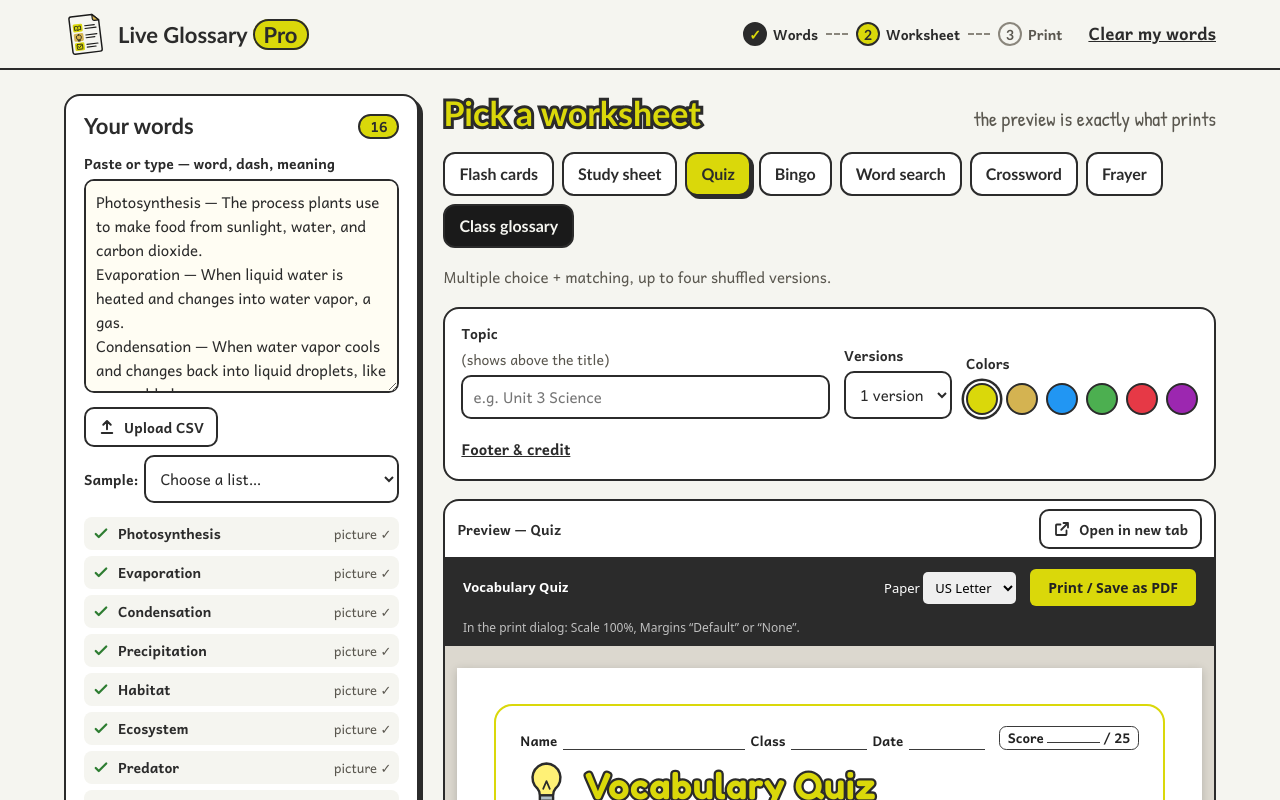
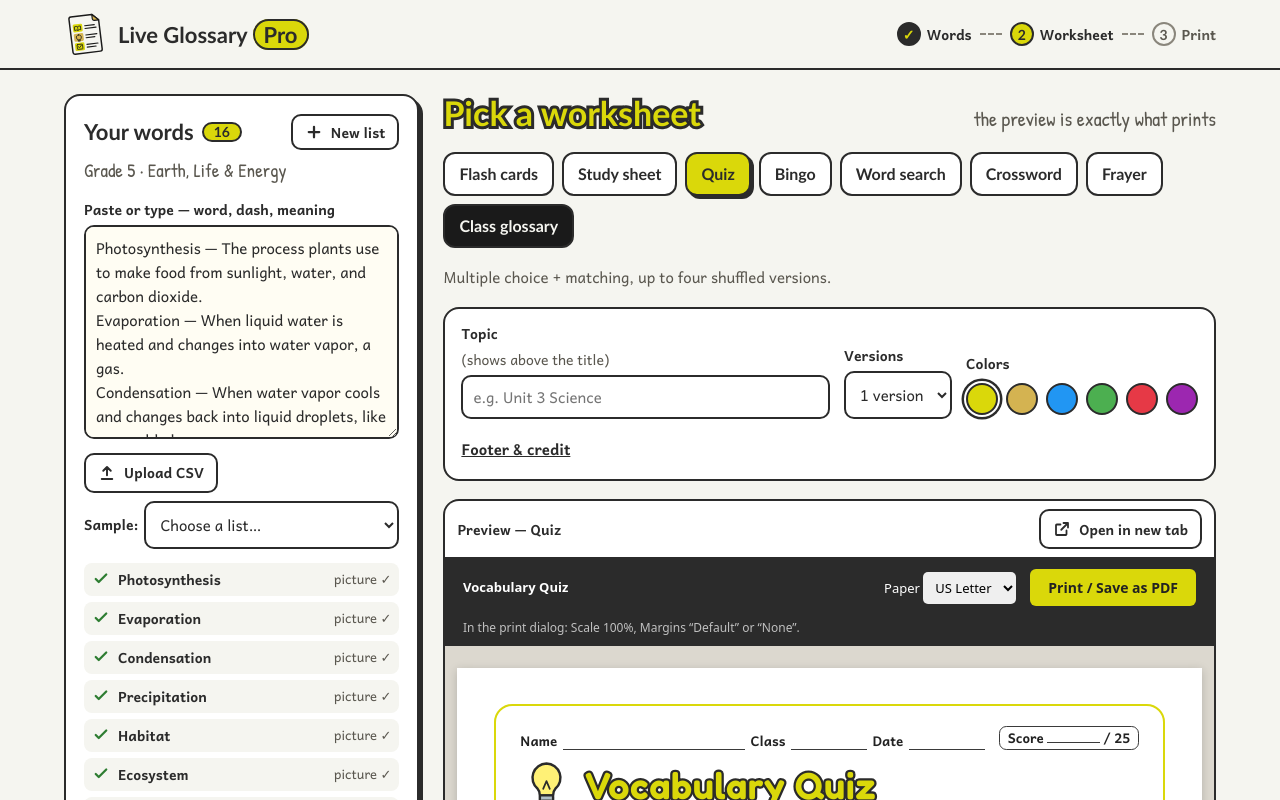
Before and after one commit to DangerLabKing/liveglossarypro, a React (Vite) app: page / in a window 1280 px wide. Both pictures are taken after a click on the button "Try a sample list". Shown: the top 800 px of the page. Built offline with nearby package versions, Linux system fonts and the light colour scheme; a web font is replaced by a local one.

Commit message:
List bar, New List button, Undo

```diff
--- a/src/App.jsx
+++ b/src/App.jsx
@@ -7,7 +7,14 @@
 //
 // The word list (`rows`) lives here so it survives moving between the pages.
 // It is kept in memory only — never uploaded, never saved — and disappears
-// when the tab is closed (or when "Clear my words" is pressed).
+// when the tab is closed.
+//
+// Keeping teachers oriented (so a list is never "lost" or "stuck"):
+//   • the list has a name (sample title, file name, or the Topic box)
+//   • the home page shows a "You have N words in progress" bar while words are loaded,
+//     and the header button becomes "Back to my words (N)"
+//   • replacing or clearing a list (New list, sample, upload) shows an Undo message
+//   • the browser warns before closing/refreshing the tab while words are loaded
 //
 // Where things are:
 //   src/content/site.js   formats, colours, sample lists, store links (edit freely)
@@ -16,12 +23,15 @@
 //   src/worksheets/       everything that builds the downloadable files
 //   src/styles/site.css   the look of the website
 // ═══════════════════════════════════════════════════════════════════════════
-import { useEffect, useState } from 'react';
+import { useEffect, useRef, useState } from 'react';
 import { SiteHeader, SiteFooter } from './components/Layout.jsx';
 import { Landing } from './components/Landing.jsx';
 import { Workspace } from './components/Workspace.jsx';
+import { UndoToast } from './components/UndoToast.jsx';
 
-export const APP_VERSION = '2.0.0';
+export const APP_VERSION = '2.1.0';
+
+const UNDO_SECONDS = 10;   // how long the "Undo" message stays up
 
 // Which page the address bar points at.
 const pageFromPath = () => (window.location.pathname.replace(/\/+$/, '') === '/make' ? 'make' : 'home');
@@ -29,8 +39,11 @@ const pageFromPath = () => (window.location.pathname.replace(/\/+$/, '') === '/m
 export default function App() {
   const [page, setPage] = useState(pageFromPath);
   const [rows, setRows] = useState([]);            // the word list: [{ term, description, icon? }]
+  const [listName, setListName] = useState('');    // e.g. "Grade 7 · Ratios & Expressions" or a file name
   const [listKey, setListKey] = useState(0);       // bump to refill the words panel with a new list
   const [downloaded, setDownloaded] = useState(false);
+  const [undo, setUndo] = useState(null);          // { message, rows, name } — the list before the last replace
+  const undoTimer = useRef(null);
 
   // Back/forward buttons
   useEffect(() => {
@@ -38,6 +51,15 @@ export default function App() {
     window.addEventListener('popstate', onPop);
     return () => window.removeEventListener('popstate', onPop);
   }, []);
+
+  // Warn before the tab is closed or refreshed while a list is loaded
+  // (the words only live in this tab, so leaving would lose them).
+  useEffect(() => {
+    if (!rows.length) return;
+    const warn = (e) => { e.preventDefault(); e.returnValue = ''; };
+    window.addEventListener('beforeunload', warn);
+    return () => window.removeEventListener('beforeunload', warn);
+  }, [rows.length]);
 
   /** Move to a page without reloading. Optional `section` scrolls to an id on the home page. */
   const go = (path, section) => {
@@ -49,20 +71,63 @@ export default function App() {
     });
   };
 
+  /** Show the Undo message for a few seconds, remembering the list it can bring back. */
+  const offerUndo = (message, oldRows, oldName) => {
+    clearTimeout(undoTimer.current);
+    if (!oldRows.length) { setUndo(null); return; }          // nothing was lost — no need for Undo
+    setUndo({ message, rows: oldRows, name: oldName });
+    undoTimer.current = setTimeout(() => setUndo(null), UNDO_SECONDS * 1000);
+  };
+
+  /**
+   * Swap in a whole new list (or an empty one) and offer Undo.
+   * @param newRows  the new word list ([] = start fresh)
+   * @param name     the new list's name
+   * @param message  what the Undo message says, e.g. "List cleared"
+   * @param refill   true = refill the words panel's text box from newRows.
+   *                 (Upload/sample inside the panel fill the box themselves, so they pass false.)
+   */
+  const replaceList = (newRows, name, message, refill = true) => {
+    offerUndo(message, rows, listName);
+    setRows(newRows);
+    setListName(name);
+    setDownloaded(false);
+    if (refill) setListKey(k => k + 1);
+  };
+
+  /** Typing in the words box: just update the list (no Undo — that's ordinary editing). */
+  const editRows = (newRows) => {
+    setRows(newRows);
+    if (!newRows.length) setListName('');                     // box emptied by hand → list has no name any more
+  };
+
+  const undoReplace = () => {
+    if (!undo) return;
+    clearTimeout(undoTimer.current);
+    setRows(undo.rows);
+    setListName(undo.name);
+    setListKey(k => k + 1);
+    setUndo(null);
+  };
+
   /** Load one of the sample lists and open the worksheet screen. */
   const loadSample = (list) => {
-    setRows(list.words.map(([term, description]) => ({ term, description })));
-    setListKey(k => k + 1);
+    replaceList(list.words.map(([term, description]) => ({ term, description })), `${list.grade} · ${list.title}`,
+      `Switched to “${list.title}”`);
     go('/make');
   };
 
-  const clearWords = () => { setRows([]); setListKey(k => k + 1); setDownloaded(false); };
+  /** "Start a new list": empty the list (with Undo) and open the worksheet screen. */
+  const newList = () => {
+    replaceList([], '', 'List cleared');
+    go('/make');
+  };
 
   return (
     <>
       <a href="#content" className="sr-only">Skip to content</a>
       {page === 'home' ? (
-        <SiteHeader go={go} />
+        <SiteHeader go={go} wordCount={rows.length} />
       ) : (
         <SiteHeader go={go}>
           {/* step indicator: Words → Worksheet → Print */}
@@ -73,15 +138,16 @@ export default function App() {
             <li className="dash" aria-hidden="true" />
             <li className={downloaded ? 'now' : 'later'}><span className="dot">3</span>Print</li>
           </ol>
-          {rows.length > 0 && <button type="button" className="link-btn" onClick={clearWords}>Clear my words</button>}
         </SiteHeader>
       )}
       <div id="content">
         {page === 'home'
-          ? <Landing go={go} loadSample={loadSample} />
-          : <Workspace rows={rows} setRows={setRows} listKey={listKey} onDownloaded={() => setDownloaded(true)} />}
+          ? <Landing go={go} loadSample={loadSample} rows={rows} listName={listName} newList={newList} />
+          : <Workspace rows={rows} editRows={editRows} replaceList={replaceList} newList={newList}
+              listName={listName} listKey={listKey} onDownloaded={() => setDownloaded(true)} />}
       </div>
       <SiteFooter go={go} />
+      {undo && <UndoToast message={undo.message} onUndo={undoReplace} onClose={() => setUndo(null)} />}
     </>
   );
 }
--- a/src/components/Icons.jsx
+++ b/src/components/Icons.jsx
@@ -50,3 +50,7 @@ export const LevelsIcon = () => (
 export const PenIcon = () => (
   <svg {...base}><path d="M4 20h4L19 9l-4-4L4 16z" stroke="#2B2B2B" strokeWidth="2.2" /></svg>
 );
+
+export const PlusIcon = ({ color = 'currentColor' }) => (
+  <svg width="16" height="16" viewBox="0 0 24 24" fill="none" stroke={color} strokeWidth="3" strokeLinecap="round" aria-hidden="true"><path d="M12 5v14M5 12h14" /></svg>
+);
--- /dev/null
+++ b/src/components/UndoToast.jsx
@@ -0,0 +1,20 @@
+// ═══════════════════════════════════════════════════════════════════════════
+// UNDO MESSAGE  — "List cleared · Undo"
+// Pops up at the bottom of the screen for a few seconds after a list is
+// cleared or replaced (App.jsx decides when, and how long).
+// ═══════════════════════════════════════════════════════════════════════════
+
+/**
+ * @param message  e.g. "List cleared" or "Switched to “Ratios & Expressions”"
+ * @param onUndo   bring the previous list back
+ * @param onClose  hide the message
+ */
+export function UndoToast({ message, onUndo, onClose }) {
+  return (
+    <div className="undo-toast" role="status" aria-live="polite">
+      <span>{message}</span>
+      <button type="button" className="btn btn-gold btn-small" onClick={onUndo}>Undo</button>
+      <button type="button" className="close" aria-label="Dismiss" onClick={onClose}>×</button>
+    </div>
+  );
+}
--- a/src/components/WordsPanel.jsx
+++ b/src/components/WordsPanel.jsx
@@ -4,33 +4,40 @@
 // Three ways in:  paste/type in the box · Upload CSV · pick a sample list
 // One list out:   `rows` (owned by App.jsx) — every format is built from it.
 // Two ways out:   Save list (CSV) · Copy list
+// "New list" (top right) empties everything; App.jsx shows an Undo message.
+// Uploading or picking a sample over existing words also gets an Undo.
 //
 // The text box and the list stay in sync: typing re-reads the box; uploading
 // or picking a sample rewrites the box. Pictures chosen in a CSV "Icon" column
 // are remembered per word, so editing the box doesn't lose them.
 // ═══════════════════════════════════════════════════════════════════════════
 import { useMemo, useRef, useState } from 'react';
-import { readWordList, toCSV, toText, LIMITS } from '../lib/words.js';
+import { readWordList, toCSV, toText, cleanText, LIMITS } from '../lib/words.js';
 import { saveBlob, today, slugify, copyText } from '../lib/files.js';
 import { pickIcon } from '../worksheets/clipart.js';
 import { SAMPLE_LISTS } from '../content/site.js';
-import { CheckIcon, WarnIcon, DownloadIcon, CopyIcon, UploadIcon } from './Icons.jsx';
+import { CheckIcon, WarnIcon, DownloadIcon, CopyIcon, UploadIcon, PlusIcon } from './Icons.jsx';
 
 const SHOW_MAX = 200;   // how many words to list in the checklist (all are still used)
 
 /**
- * @param rows       current word list [{ term, description, icon? }]
- * @param setRows    replace the word list
- * @param listName   name of the list (topic), used for file names
+ * @param rows         current word list [{ term, description, icon? }]
+ * @param editRows     update the list as the box is typed in
+ * @param replaceList  (rows, name, undoMessage, refill) — swap in a whole new list, with Undo
+ * @param newList      empty the list, with Undo
+ * @param listName     name of the list (sample title, file name or Topic) — shown under the
+ *                     heading and used for file names
  * When another part of the app swaps the whole list (e.g. a sample picked on
- * the home page), App.jsx re-creates this panel, so the box is refilled.
+ * the home page, or Undo), App.jsx re-creates this panel, so the box is refilled.
  */
-export function WordsPanel({ rows, setRows, listName }) {
+export function WordsPanel({ rows, editRows, replaceList, newList, listName }) {
   const [text, setText] = useState(() => toText(rows));
   const [problems, setProblems] = useState([]);
   const [notes, setNotes] = useState([]);
   const [flash, setFlash] = useState('');
-  const icons = useRef(new Map());            // word (lower case) → picture name from an Icon column
+  // word (lower case) → picture name from an Icon column. Starts from the rows we were given,
+  // so pictures survive Undo and moving between pages.
+  const icons = useRef(new Map(rows.filter(r => r.icon).map(r => [r.term.toLowerCase(), r.icon])));
   const fileInput = useRef(null);
   const typingTimer = useRef(null);
 
@@ -41,7 +48,7 @@ export function WordsPanel({ rows, setRows, listName }) {
       if (r.icon) icons.current.set(r.term.toLowerCase(), r.icon);
       else if (icons.current.has(r.term.toLowerCase())) r.icon = icons.current.get(r.term.toLowerCase());
     });
-    setRows(res.rows);
+    editRows(res.rows);
     setProblems(res.problems);
     setNotes(res.notes);
   };
@@ -61,11 +68,14 @@ export function WordsPanel({ rows, setRows, listName }) {
     if (f.size > LIMITS.fileBytes) { setNotes([`That file is ${(f.size / 1048576).toFixed(1)} MB — the limit is 2 MB.`]); return; }
     const content = await f.text();                            // read as plain text, never run
     const res = readWordList(content);
+    // An empty or unreadable file must not wipe out the list that's already here.
+    if (!res.rows.length) { setNotes(['No words found in that file. Each row needs a word and its meaning.']); return; }
     icons.current = new Map(res.rows.filter(r => r.icon).map(r => [r.term.toLowerCase(), r.icon]));
     setText(toText(res.rows));
-    setRows(res.rows);
+    // name the list after the file ("grade5-cells.csv" → "grade5-cells")
+    replaceList(res.rows, cleanText(f.name.replace(/\.[^.]+$/, '')).slice(0, 60), `Loaded “${f.name.slice(0, 40)}”`, false);
     setProblems(res.problems);
-    setNotes(res.rows.length ? res.notes : ['No words found in that file. Each row needs a word and its meaning.']);
+    setNotes(res.notes);
   };
 
   const onSample = (e) => {
@@ -73,9 +83,12 @@ export function WordsPanel({ rows, setRows, listName }) {
     e.target.value = '';
     if (!list) return;
     const t = list.words.map(([w, d]) => `${w} — ${d}`).join('\n');
+    const res = readWordList(t);
     icons.current = new Map();
     setText(t);
-    apply(t);
+    setProblems([]);
+    setNotes([]);
+    replaceList(res.rows, `${list.grade} · ${list.title}`, `Switched to “${list.title}”`, false);
   };
 
   const done = (what) => { setFlash(what); setTimeout(() => setFlash(''), 1500); };
@@ -89,9 +102,12 @@ export function WordsPanel({ rows, setRows, listName }) {
   return (
     <aside className="card words-panel" aria-labelledby="words-h">
       <div className="head">
-        <h2 id="words-h">Your words</h2>
-        <span className="count-pill" aria-label={`${rows.length} words`}>{rows.length}</span>
+        <h2 id="words-h">Your words <span className="count-pill" aria-label={`${rows.length} words`}>{rows.length}</span></h2>
+        {/* Start over. App.jsx shows "List cleared · Undo", so nothing is lost by accident. */}
+        <button type="button" className="btn btn-small new-list" onClick={newList} disabled={!rows.length}
+          title="Clear these words and start a new list"><PlusIcon /> New list</button>
       </div>
+      {rows.length > 0 && <p className="list-name" title={listName || 'Untitled list'}>{listName || 'Untitled list'}</p>}
 
       <label className="field">Paste or type — word, dash, meaning
         <textarea rows={8} value={text} onChange={onType} spellCheck="true"
--- a/src/components/Workspace.jsx
+++ b/src/components/Workspace.jsx
@@ -25,12 +25,15 @@ const sanitizeTheme = (t) => {
 const signupDismissed = () => { try { return localStorage.getItem('lgp-signup-dismissed') === '1'; } catch { return false; } };
 
 /**
- * @param rows        the word list (from App.jsx)
- * @param setRows     replace the word list
- * @param listKey     changes when a whole new list is loaded → refreshes the words panel
- * @param onDownloaded  called after any download (moves the step indicator to "Print")
+ * @param rows         the word list (from App.jsx)
+ * @param editRows     update the list while typing
+ * @param replaceList  swap in a whole new list, with Undo (upload, sample)
+ * @param newList      clear the list, with Undo ("New list" button)
+ * @param listName     name of the current list (shown in the words panel)
+ * @param listKey      changes when a whole new list is loaded → refreshes the words panel
+ * @param onDownloaded called after any download (moves the step indicator to "Print")
  */
-export function Workspace({ rows, setRows, listKey, onDownloaded }) {
+export function Workspace({ rows, editRows, replaceList, newList, listName, listKey, onDownloaded }) {
   const [format, setFormat] = useState('quiz');
   const [themeIdx, setThemeIdx] = useState(0);
   // All worksheet options in one object. To add an option: add a default here,
@@ -119,7 +122,8 @@ export function Workspace({ rows, setRows, listKey, onDownloaded }) {
 
   return (
     <div className="wrap workspace">
-      <WordsPanel key={listKey} rows={rows} setRows={setRows} listName={opts.topic} />
+      <WordsPanel key={listKey} rows={rows} editRows={editRows} replaceList={replaceList} newList={newList}
+        listName={listName || opts.topic} />
 
       <section className="work-main" aria-labelledby="pick-h">
         <div className="title-row">
--- a/src/styles/site.css
+++ b/src/styles/site.css
@@ -253,6 +253,27 @@ button, input, select, textarea { font: inherit; color: inherit; }
 .more-opts[open] summary { margin-bottom: 10px; }
 
 /* 8. Phones ────────────────────────────────────────────────────────────── */
+
+/* 7b. Keeping teachers oriented ─────────────────────────────────────────
+   "You have N words in progress" bar (home page), list name + New list
+   button (words panel), and the Undo message. */
+.in-progress { position: sticky; top: 0; z-index: 20; background: var(--gold); border-bottom: var(--outline); }
+.in-progress .wrap { display: flex; flex-wrap: wrap; align-items: center; gap: 8px 16px; padding-top: 10px; padding-bottom: 10px; }
+.in-progress p { margin: 0; flex: 1 1 280px; min-width: 0; font-size: 16px; }
+.in-progress .ip-words { color: #4A4A3A; }
+.in-progress .ip-icon { width: 34px; height: 34px; flex: none; display: inline-flex; align-items: center; justify-content: center; background: #fff; border: 2px solid var(--ink); border-radius: 8px; transform: rotate(-4deg); }
+.in-progress .ip-actions { display: flex; align-items: center; gap: 16px; }
+.in-progress .btn-gold { background: #fff; }
+.words-panel h2 { display: flex; align-items: center; gap: 8px; }
+.words-panel .new-list { min-height: 36px; padding: 4px 12px; }
+.list-name { margin: -8px 0 0; font-family: var(--hand); font-size: 19px; color: var(--muted); overflow: hidden; text-overflow: ellipsis; white-space: nowrap; }
+.undo-toast { position: fixed; left: 50%; bottom: 22px; transform: translateX(-50%); z-index: 50; display: flex; align-items: center; gap: 14px;
+  max-width: calc(100vw - 32px); background: var(--chalk); color: var(--paper); border: 2px solid var(--paper); border-radius: 14px;
+  box-shadow: 4px 4px 0 var(--amber); padding: 10px 12px 10px 18px; font-weight: 700; }
+.undo-toast span { overflow: hidden; text-overflow: ellipsis; white-space: nowrap; }
+.undo-toast .btn-gold { border-color: var(--paper); box-shadow: none; flex: none; }
+.undo-toast .close { background: none; border: 0; color: var(--paper); font-size: 24px; line-height: 1; cursor: pointer; padding: 0 4px; min-height: 32px; }
+
 @media (max-width: 640px) {
   body { font-size: 16px; }
   .wrap { padding-left: 16px; padding-right: 16px; }   /* sides only — keeps section spacing */
@@ -265,5 +286,7 @@ button, input, select, textarea { font: inherit; color: inherit; }
   .site-head .nav-link { display: none; }
   .words-panel { max-width: none; }
   .actions .privacy { margin-left: 0; }
+  .in-progress .ip-words { display: none; }
+  .site-head .has-words { display: none; }   /* the yellow bar already has this button */
 }
 @media (prefers-reduced-motion: reduce) { html { scroll-behavior: auto; } .btn { transition: none; } .spinner { animation: none; } }
```
Also changed, not shown: src/components/Landing.jsx (+22 -1 lines), src/components/Layout.jsx (+5 -2 lines).
